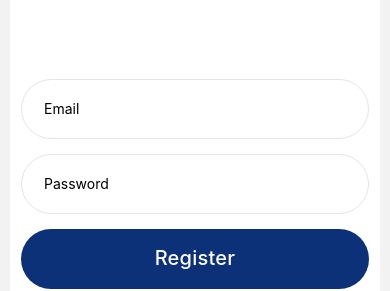
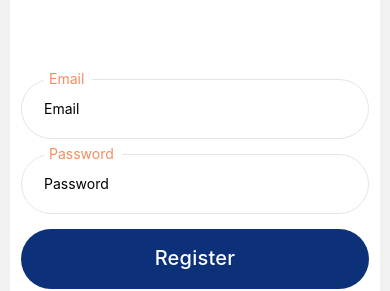
Before and after one commit to LampStack-TN/task-genie-mobile, a React Native app: screen /Register in a window 390 px wide. Shown: the part 190-481 px from the top of the page. Built offline with nearby package versions, Linux system fonts and the light colour scheme; no server answers.

Commit message:
update register form inputs (page1)

```diff
--- a/components/auth/register/register.tsx
+++ b/components/auth/register/register.tsx
@@ -49,12 +49,15 @@ const Register = ({ navigation }) => {
             },
           }}
           render={({ field: { onChange, onBlur, value } }) => (
+            <View style={styles.inputView}>
+              <Text style={styles.inputLabel}>Email</Text>
               <TextInput
                 onChangeText={onChange}
                 placeholder="Email"
                 value={value}
                 style={styles.input}
               />
+            </View>
           )}
           name="email"
         />
@@ -72,6 +75,8 @@ const Register = ({ navigation }) => {
             required: { value: true, message: "Password is required" },
           }}
           render={({ field: { onChange, onBlur, value } }) => (
+            <View style={styles.inputView}>
+              <Text style={styles.inputLabel}>Password</Text>
               <TextInput
                 onChangeText={onChange}
                 secureTextEntry={true}
@@ -79,6 +84,7 @@ const Register = ({ navigation }) => {
                 value={value}
                 style={styles.input}
               />
+            </View>
           )}
           name="password"
         />
@@ -112,15 +118,6 @@ const styles = StyleSheet.create({
     paddingHorizontal: 10,
     paddingVertical: 25,
   },
-  // footer: {
-  //   flexDirection: "row",
-  //   backgroundColor: "#fff",
-  //   paddingHorizontal: 22,
-  //   paddingVertical: 25,
-  //   flex: 1,
-  //   alignItems: "center",
-  //   justifyContent: "space-between",
-  // },
   section: {
     backgroundColor: "#fff",
     flex: 3,
@@ -143,7 +140,7 @@ const styles = StyleSheet.create({
     fontWeight: "bold",
     color: "#0C3178",
   },
-  input: {
+  inputView: {
     backgroundColor: "#fff",
     height: 60,
     paddingHorizontal: 22,
@@ -151,6 +148,20 @@ const styles = StyleSheet.create({
     borderColor: "#e5e5e5",
     borderWidth: 1,
     fontSize: 14,
-    elevation: 3,
+    justifyContent: "center",
+    elevation: 1,
+  },
+  inputLabel: {
+    fontSize: 14,
+    position: "absolute",
+    top: -10,
+    left: 22,
+    color: "#F58D61",
+    backgroundColor: "#fff",
+    paddingLeft: 5,
+    paddingRight: 8,
+  },
+  input: {
+    fontSize: 14,
   },
 });
```
Lines whose indentation alone changed are shown as unchanged.
